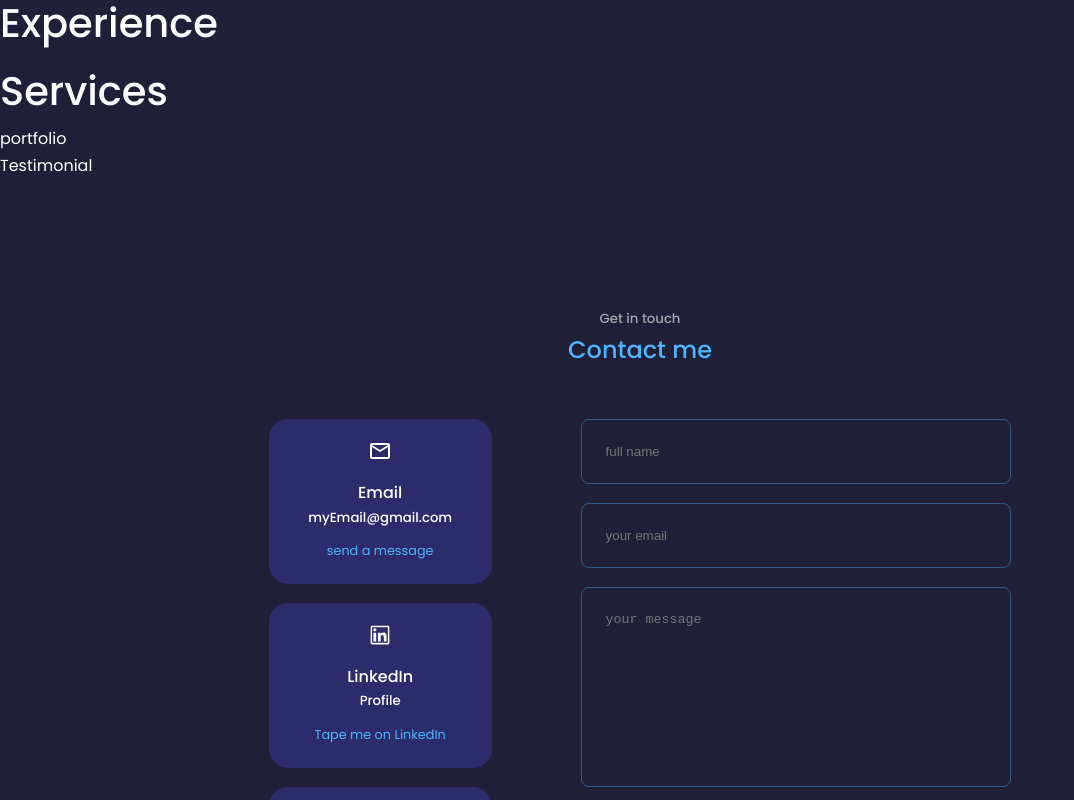
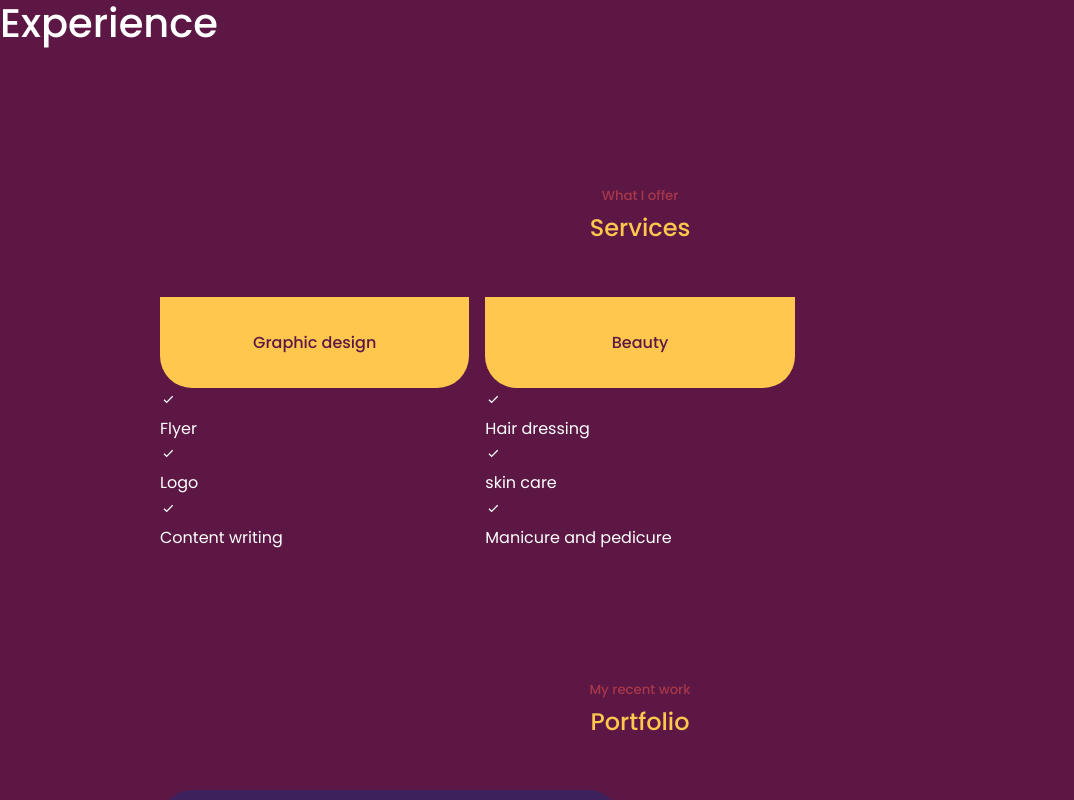
Before and after one commit to Ntamopatricia/Portfolio, a React (Create React App) app in the folder portfolio/: page / in a window 1280 px wide. Shown: the part 1560-2360 px from the top of the page, without its empty margins (0-1074 px from the left). Built offline with nearby package versions, Linux system fonts and the light colour scheme.

Commit message:
i improved my frondend

```diff
--- a/portfolio/src/components/portfolio/Portfolio.jsx
+++ b/portfolio/src/components/portfolio/Portfolio.jsx
@@ -1,7 +1,29 @@
 import React from 'react'
+import './portfolio.css'
+import IMG1 from '../../assets/pati 2.jpg'
+import IMG2 from '../../assets/pati 2.jpg'
 
-export default function portfolio() {
+const Portfolio = () => {
   return (
-    <div>portfolio</div>
+    <section id= "portfolio">
+      <h5>My recent work</h5>
+      <h2>Portfolio</h2>
+
+      <div className='container portfolio__container'>
+        <article className='portfolio__item'>
+          <div className='portfolio__item-image'>
+            <img src={IMG1} alt='portfolio'/>
+          </div>
+          <h3>My Portfolio</h3>
+          <div className='portfolio__item-cta'>
+          <a href='https://github.com/Ntamopatricia/portfolio' className='btn' target='_blank' rel="noreferrer">Github</a>
+          <a href='https://647975b42d520a4fa9a2655a--poetic-pothos-1a61f8.netlify.app/' className='btn btn-primary'target='_blank' rel="noreferrer">Live Demo</a>
+          </div>
+        </article>
+      </div>
+    </section>
   )
 }
+
+
+export default Portfolio
--- a/portfolio/src/components/portfolio/portfolio.css
+++ b/portfolio/src/components/portfolio/portfolio.css
@@ -0,0 +1,50 @@
+.portfolio__container{
+    display: grid;
+    grid-template-columns: repeat(2, 1fr);
+    gap: 2.5rem;
+}
+
+.portfolio__item{
+    background: var(--color-bg-variant);
+    padding:1.3rem;
+    border-radius: 2rem;
+    border: 1px solid transparent;
+    transition: var(--transition);
+}
+
+.portfolio__item:hover{
+    border-color: var(--color-primary-variant);
+    background: transparent;
+
+}
+
+.portfolio__item-image{
+    border-radius: 1.5rem;
+    overflow: hidden;
+}
+
+.portfolio__item h3{
+     margin: 1.2rem 0 2rem
+}
+
+.portfolio__item-cta{
+    display: flex;
+    align-items: center;
+    margin-bottom:1rem;
+    gap: 1rem;
+    justify-content:center;
+}
+
+@media screen and (max-width:1024px) {
+    .portfolio__container{
+        grid-template-columns: 1fr 1fr;
+        gap: 1.2rem;
+    }
+}
+
+@media screen and (max-width:600px) {
+    .portfolio__container{
+        grid-template-columns: 1fr;
+        gap:1rem
+    }
+}
--- a/portfolio/src/components/services/Services.jsx
+++ b/portfolio/src/components/services/Services.jsx
@@ -1,9 +1,67 @@
 import React from 'react'
+import './services.css'
+import {BiCheck} from 'react-icons/bi'
 
-export default function Services() {
+const services = () => {
   return (
-    <div>
-      <h1>Services</h1>
-    </div>
+    <section id="services">
+      <h5>What I offer</h5>
+      <h2>Services</h2>
+      <div className='container services__container'>
+        <div>
+          <article className='services'><div className='service__head'>
+            <h3>Graphic design</h3>
+          </div>
+          <ul className='services__list'>
+            <li>
+              <BiCheck className='services__list-icon'/>
+              <p>Flyer</p>
+            </li>
+          </ul><ul className='services__list'>
+            <li>
+              <BiCheck className='services__list-icon'/>
+              <p>Logo</p>
+            </li>
+          </ul><ul className='services__list'>
+            <li>
+              <BiCheck className='services__list-icon'/>
+              <p>Content writing</p>
+            </li>
+          </ul>
+          </article>
+        </div>
+
+
+        <div>
+          <article className='services'><div className='service__head'>
+            <h3>Beauty</h3>
+          </div>
+          <ul className='services__list'>
+            <li>
+              <BiCheck className='services__list-icon'/>
+              <p>Hair dressing</p>
+            </li>
+          </ul><ul className='services__list'>
+            <li>
+              <BiCheck className='services__list-icon'/>
+              <p>skin care</p>
+            </li>
+          </ul><ul className='services_list'>
+          <li>
+              <BiCheck className='services__list-icon'/>
+              <p>Manicure and pedicure</p>
+            </li>
+          </ul>
+
+
+          </article>
+        </div>
+
+
+      </div>
+    </section>
   )
 }
+
+
+export default services
--- a/portfolio/src/components/services/services.css
+++ b/portfolio/src/components/services/services.css
@@ -0,0 +1,70 @@
+.services__container{
+    display: grid;
+    grid-template-columns: repeat(3, 1fr);
+    gap: 1rem;
+}
+
+.service{
+    background: var(--color-bg-variant);
+    border-radius: 0 0 2rem 2rem;
+    border: 1px solid var(--color-primary);
+    height: fit-content;
+    transition: var(--transition)
+
+}
+
+.service:hover{
+    background: transparent;
+    border-color: var(--color-primary-variant);
+    cursor: default;
+}
+
+.service__head{
+    background: var(--color-primary);
+    padding: 2rem;
+    border-radius: 0 0 2rem 2rem;
+    box-shadow: 0 2rem 1rem rgba(0 0 0 .1);
+}
+
+.service__head h3{
+    color: var(--color-bg);
+    font-size: 1rem;
+    text-align: center;
+}
+
+.service__list{
+    padding: 2rem;
+}
+
+.service__list li{
+    display: flex;
+    gap: 1rem;
+    margin-bottom: .8rem;
+}
+
+.service__list__icon{
+    color: var(--color-primary);
+    margin-top:2px
+}
+
+.service__list p{
+    font-size: .9rem;
+}
+
+@media only screen and (max-width:1024px){
+    .services__container{
+        grid-template-columns: 1fr 1fr;
+        gap: 2rem;
+    }
+
+    .service{
+        height: auto
+    }
+}
+
+@media only screen and (max-width: 600px) {
+    .services__container{
+        grid-template-columns: 1fr 1fr;
+        gap: 1.5rem;
+    }
+}
--- a/portfolio/src/index.css
+++ b/portfolio/src/index.css
@@ -10,12 +10,12 @@ list-style: none;
 text-decoration: none;
 }
 :root{ /*as root variable we can used it everywhere */
---color-bg:#1f1f38; /* used two(-) to declare css variable */
---color-bg-variant:#2c2c6c;
---color-primary:#4db5ff;
---color-primary-variant:rgba(77, 181, 255, 0.4);
+--color-bg:#5c1745; /* used two(-) to declare css variable */
+--color-bg-variant:#3d215c;
+--color-primary:#ffc74d;
+--color-primary-variant:rgba(60, 73, 83, 0.4);
 --color-white: #fff;
---color-light:rgba(255,255,255, 0.6);
+--color-light:rgba(216, 79, 79, 0.6);
 --container-width-lg:75%; /*size of the container we are going to use on different*/
 --container-width-md:86%;/*screen size*/
 --container-width-sm:90%;
```
Also changed, not shown: portfolio/src/components/experience/experience.css (+96 -0 lines), portfolio/src/assets/pati 1.jpg (added), portfolio/src/assets/pati 2.jpg (added).
